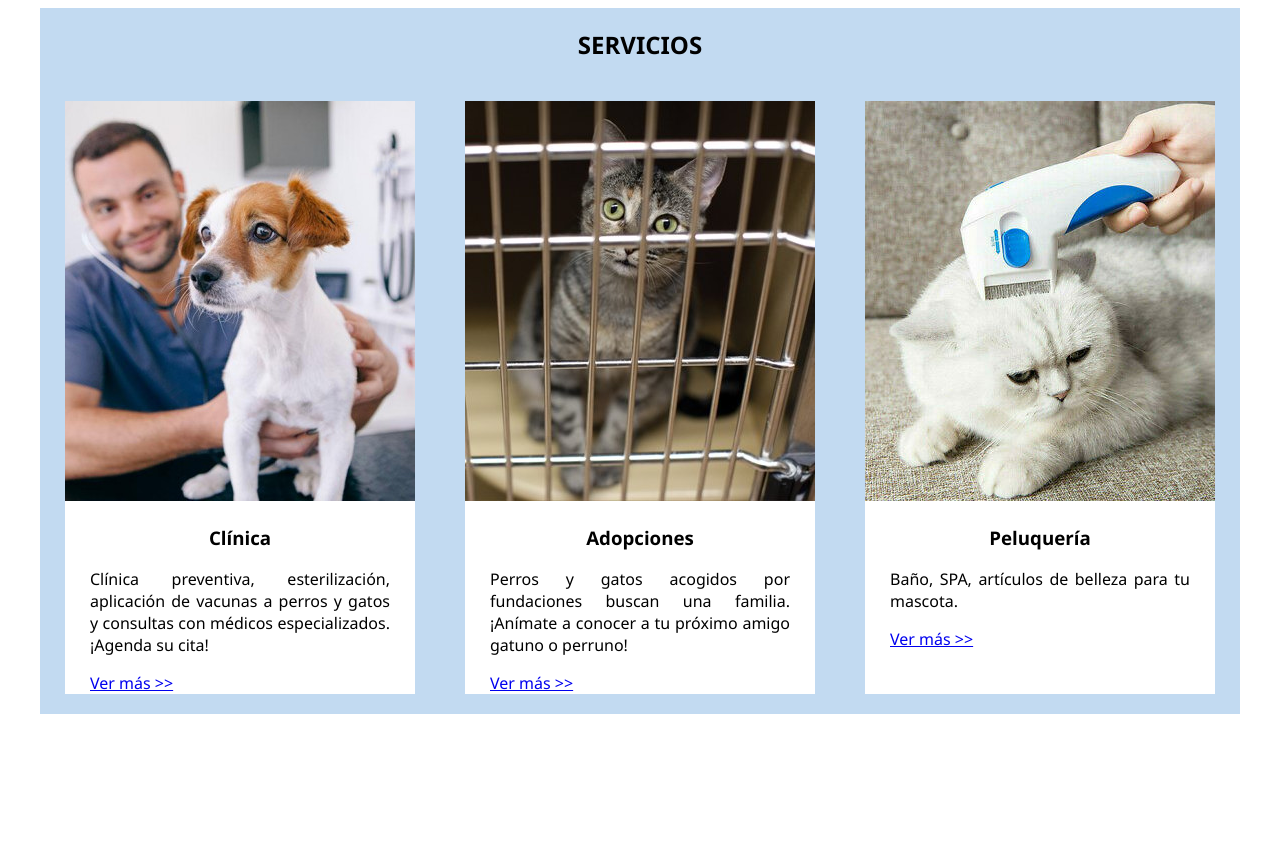
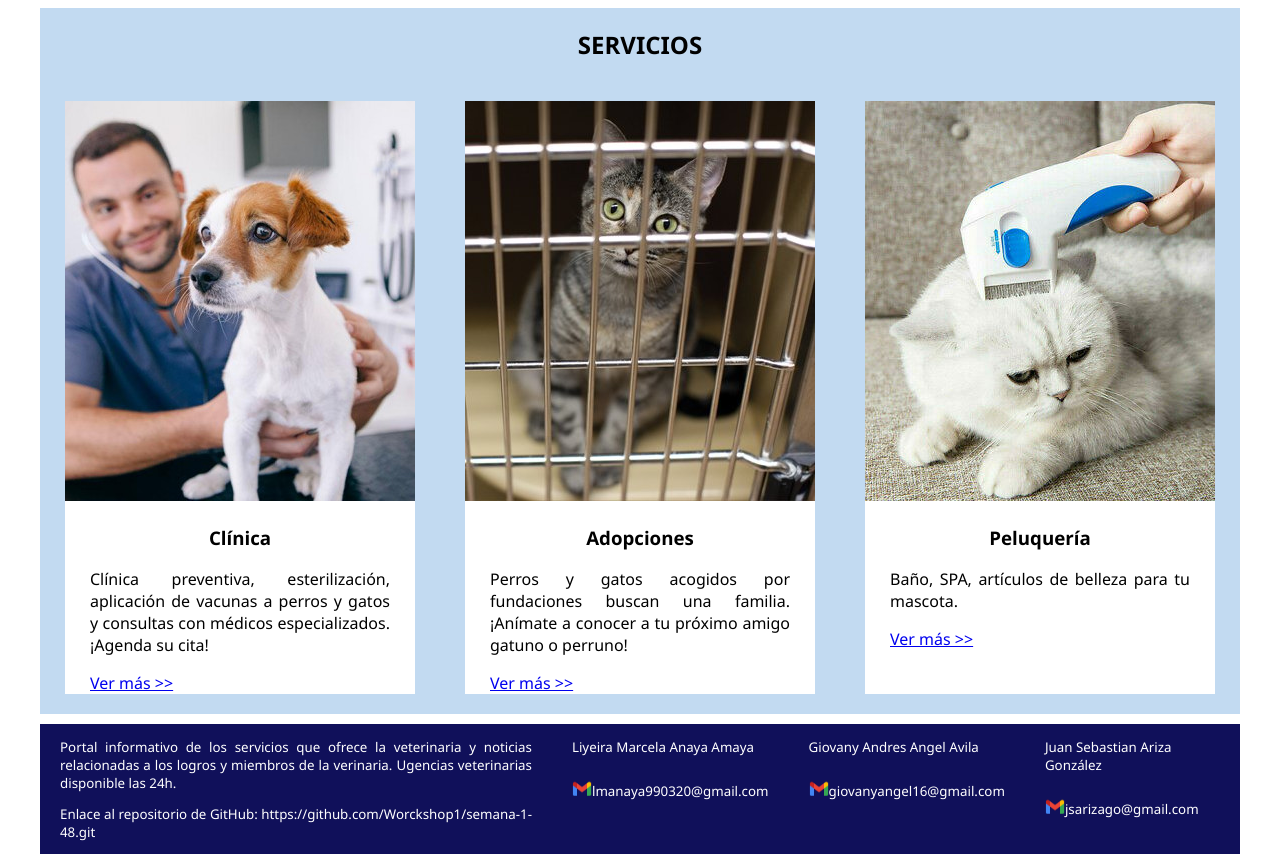
Before and after one commit to Worckshop1/semana-1-48, a website: page src/index.html in a window 1280 px wide. Before the commit the page ends 800 px from the top, so only its background shows below. Drawn offline with Linux system fonts and the light colour scheme.

Commit message:
Se creó el footer con dos div organizados en una sola fila, en la parte de información de contacto se crearon tres div correspondientes a cada miembro del grupo

```diff
--- a/src/index.html
+++ b/src/index.html
@@ -48,5 +48,59 @@
 
     </section>
 </main>
+<footer class="alfinal">
+    <div class="alfinal__info">
+        <p>Portal informativo de los servicios que ofrece la veterinaria y noticias relacionadas a los logros y miembros de la verinaria.
+            Ugencias veterinarias disponible las 24h.</p>
+        <p>Enlace al repositorio de GitHub: https://github.com/Worckshop1/semana-1-48.git</p>
+    </div>
+    <div class="alfinal__contacto">
+        <div class="alfinal__miembros">
+            <div class="alfinal__gmail">
+                <p>Liyeira Marcela Anaya Amaya</p>
+            </div>
+            <div class="alfinal__gmail">
+                <div>
+                    <img src="./logogmail.png" width="20"alt="imagen_footer">
+                </div>
+                <div>
+                    <p>lmanaya990320@gmail.com</p>
+                 </div>
+            </div>
+
+
+        </div>
+        <div class="alfinal__miembros">
+            <div class="alfinal__gmail">
+                <p>Giovany Andres Angel Avila</p>
+            </div>
+            <div class="alfinal__gmail">
+                <div>
+                    <img src="./logogmail.png" width="20"alt="imagen_footer">
+                </div>
+                <div>
+                    <p>giovanyangel16@gmail.com</p>
+                </div>
+            </div>
+
+
+        </div>
+        <div class="alfinal__miembros">
+            <div class="alfinal__gmail">
+                <p>Juan Sebastian Ariza González</p>
+            </div>
+            <div class="alfinal__gmail">
+                <div>
+                    <img src="./logogmail.png" width="20"alt="imagen_footer">
+                </div>
+                <div>
+                    <p>jsarizago@gmail.com</p>
+                </div>
+            </div>
+
+
+        </div>
+    </div>
+</footer>
 </body>
 </html>
--- a/src/style.css
+++ b/src/style.css
@@ -30,3 +30,35 @@ body{
     padding-left: 25px;
     padding-right: 25px;
 }
+.alfinal{
+    display: flex;
+    background-color: rgb(16, 16, 90);
+    justify-content: left;
+}
+.alfinal__info{
+    text-align: justify;
+    width: 40%;
+    margin-left: 20px;
+    margin-right: 20px;
+    font-size: smaller;
+    color: white;
+    text-align: justify;
+}
+.alfinal__contacto{
+    font-size: smaller;
+    color: white;
+    display: flex;
+    justify-content: space-evenly;
+
+}
+.alfinal__miembros{
+    display: flow-root;
+    margin-left: 20px;
+    margin-right: 20px;
+
+}
+.alfinal__gmail{
+    display: flex;
+    align-items: center;
+    justify-content: safe;
+}
```
Also changed, not shown: src/logogmail.png (added).
